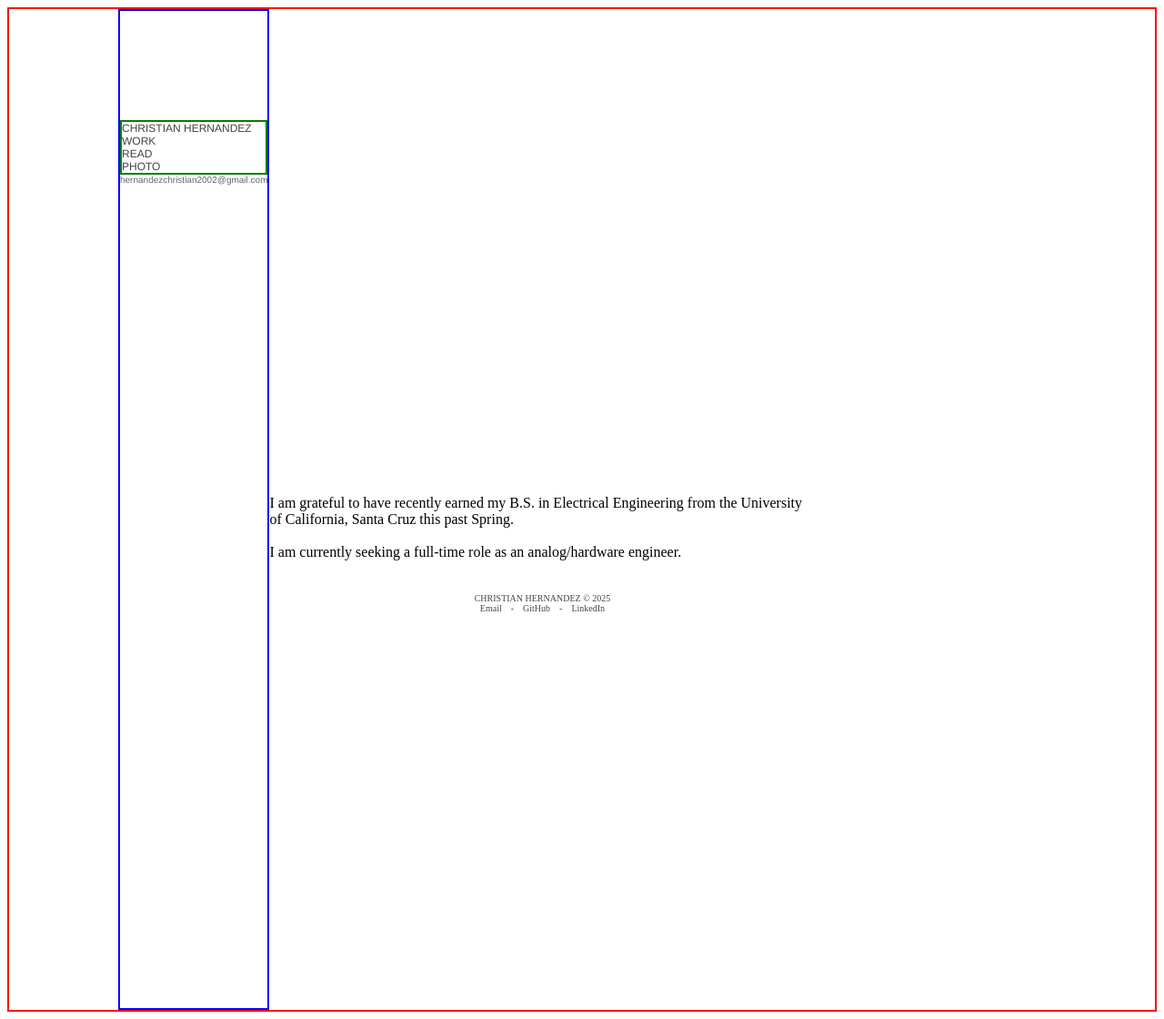
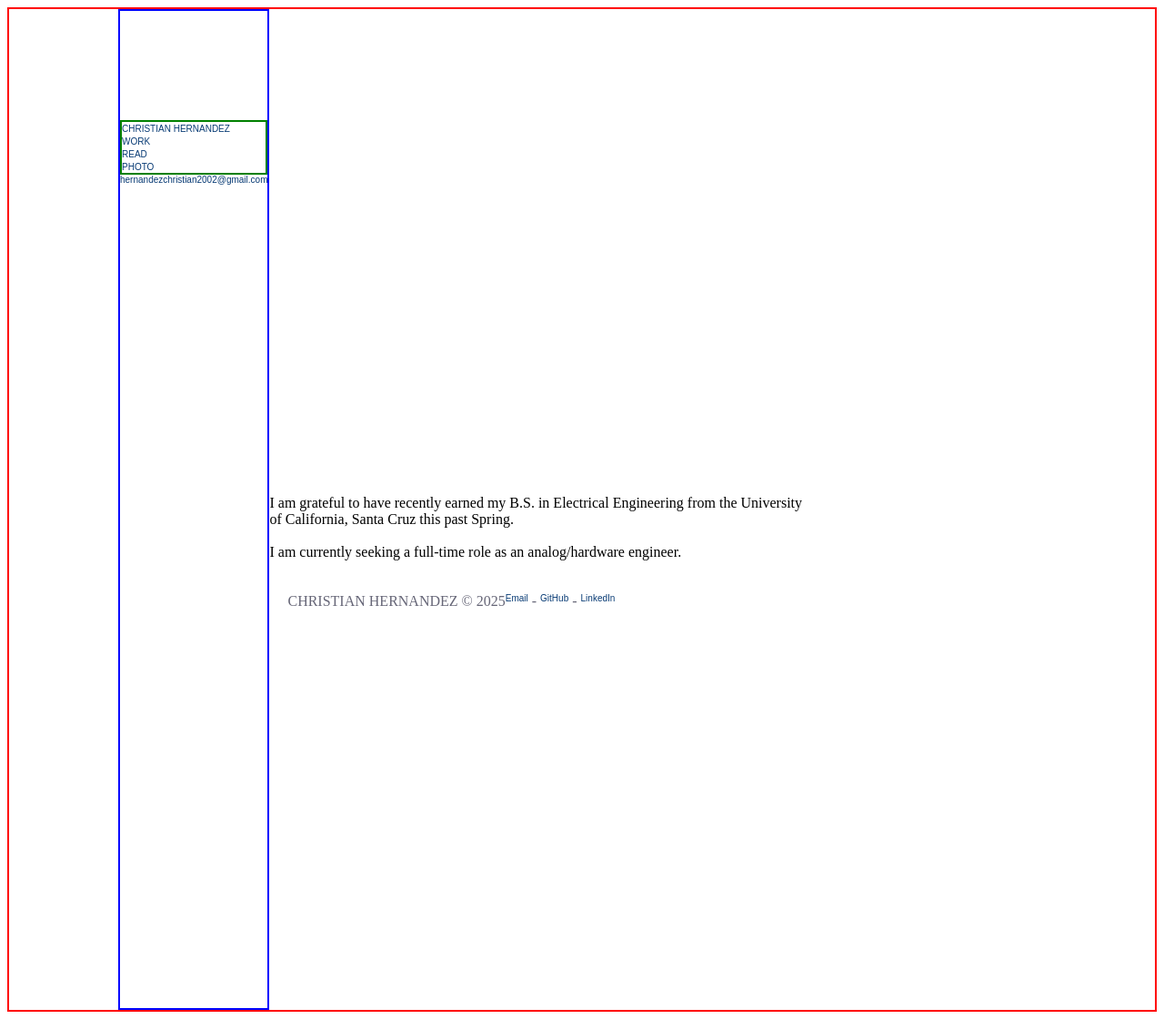
Before and after one commit to chruhern/christianhernandez, a Jekyll site: the page built from index.md, in a window 1280 px wide. Shown: the whole page at 91% size. Built offline with Jekyll 4.4.1, drawn with Linux system fonts in a browser that asks for light colours.

Commit message:
CSS re-design

```diff
--- a/assets/css/style.css
+++ b/assets/css/style.css
@@ -2,7 +2,7 @@ body{
   display: flex;
   border: 2px solid red;
 }
-a{text-decoration: none; color: #444}
+a{text-decoration: none; color: #073a74; font-family: sans-serif; font-size: 10px;}
 
 .sidebar{
   display: flex;
@@ -27,10 +27,18 @@ a{text-decoration: none; color: #444}
 
 .mail-link {
   font-size: 10px;
-  color: #667;
 
   position: inherit;
   top: 120px;
+}
+
+
+.footer{
+  display: flex;
+  text-align: center;
+
+  color: #667;
+  padding: 20px;
 }
 
 
@@ -97,19 +105,7 @@ a{text-decoration: none; color: #444}
   100% { opacity: 0; }
 }
 
-/* FOOTER CSS */
-.footer {
-  padding: 20px;
-  font-size: 10px;
-  color: #444;
-  text-align: center;
-}
 
-.footer a {
-  text-decoration: none;
-  color: #444;
-  margin: 0 5px;
-}
 
 
 /* WORK CSS*/
```
